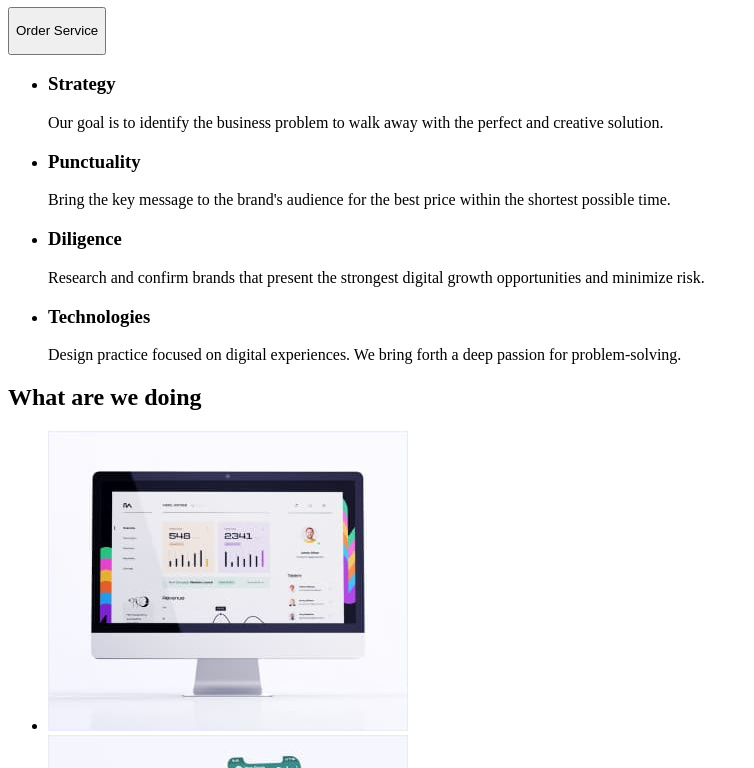
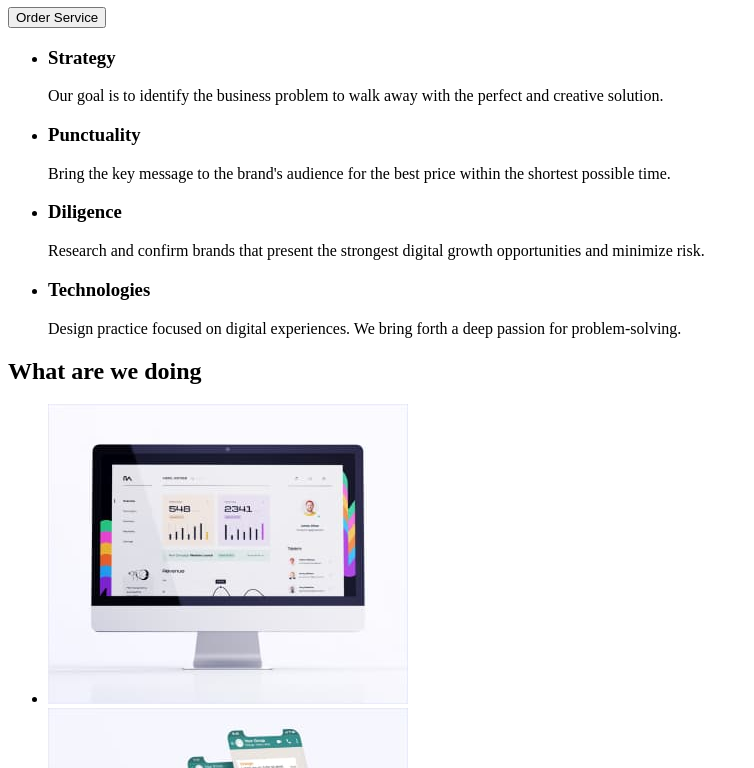
Before and after one commit to yurickv/goit-markup-hw-01, a plain HTML site: page index.html in a window 1280 px wide. Shown: the part 332-1100 px from the top of the page, without its empty margins (0-754 px from the left). Drawn offline with Linux system fonts and the light colour scheme.

Commit message:
DZ check1

```diff
--- a/index.html
+++ b/index.html
@@ -35,14 +35,14 @@
         <address>
             <ul>
                 <li><a href="mailto:info@devstudio.com">info@devstudio.com</a></li>
-                <li><a href="tel:+11 (000) 111-11-11">+11 (000) 111-11-11</a></li>
+                <li><a href="tel:+11(000)111-11-11">+11 (000) 111-11-11</a></li>
             </ul>
         </address>
     </header>
     <main>
         <Div>
             <h1>Effective Solutions <br />for Your Business</h1>
-            <button><p>Order Service</p></button>
+            <button>Order Service</button>
         </Div>
         <section>
             <ul>
```
